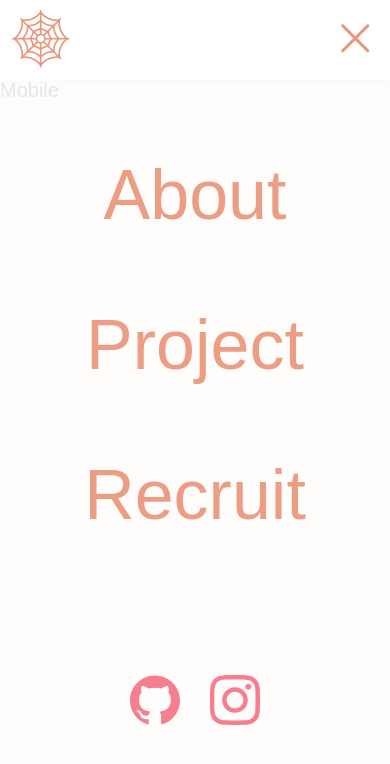
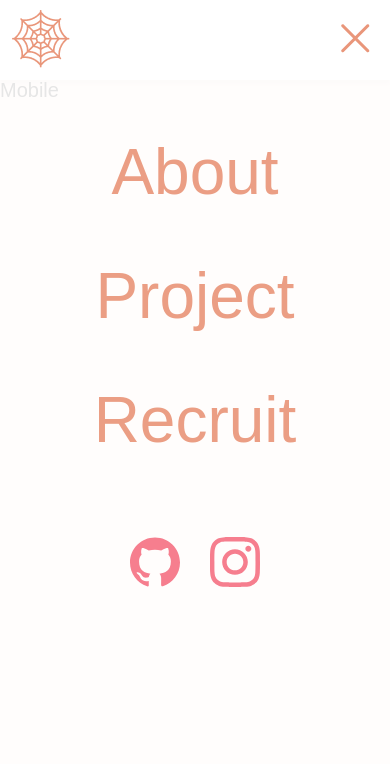
Before and after one commit to Web-solute/websolute-page, a Next.js app: page / in a window 390 px wide. Both pictures are taken after a click on the element 352 px from the left and 40 px from the top of the page. Shown: the top 764 px of the page. Built offline with nearby package versions, Linux system fonts and the light colour scheme.

Commit message:
Design: MobileMenu 간격 조정

```diff
--- a/components/Header/MobileMenu.tsx
+++ b/components/Header/MobileMenu.tsx
@@ -14,8 +14,8 @@ const MobileMenuContainer = styled.div`
 
 const MobileMenuItem = styled.div`
   text-align: center;
-  font-size: 3.5rem;
-  padding-top: 4rem;
+  font-size: 3.2rem;
+  padding-top: 3rem;
 `;
 
 const MobileMenuLink = styled.a`
@@ -29,7 +29,7 @@ const MobileMenuLink = styled.a`
 
 const MobileMenuFooter = styled.div`
   text-align: center;
-  margin-top: 6.5rem;
+  margin-top: 3.5rem;
 `;
 
 export default function MobileMenu(props: { setMenu(x: boolean): void }) {
```
